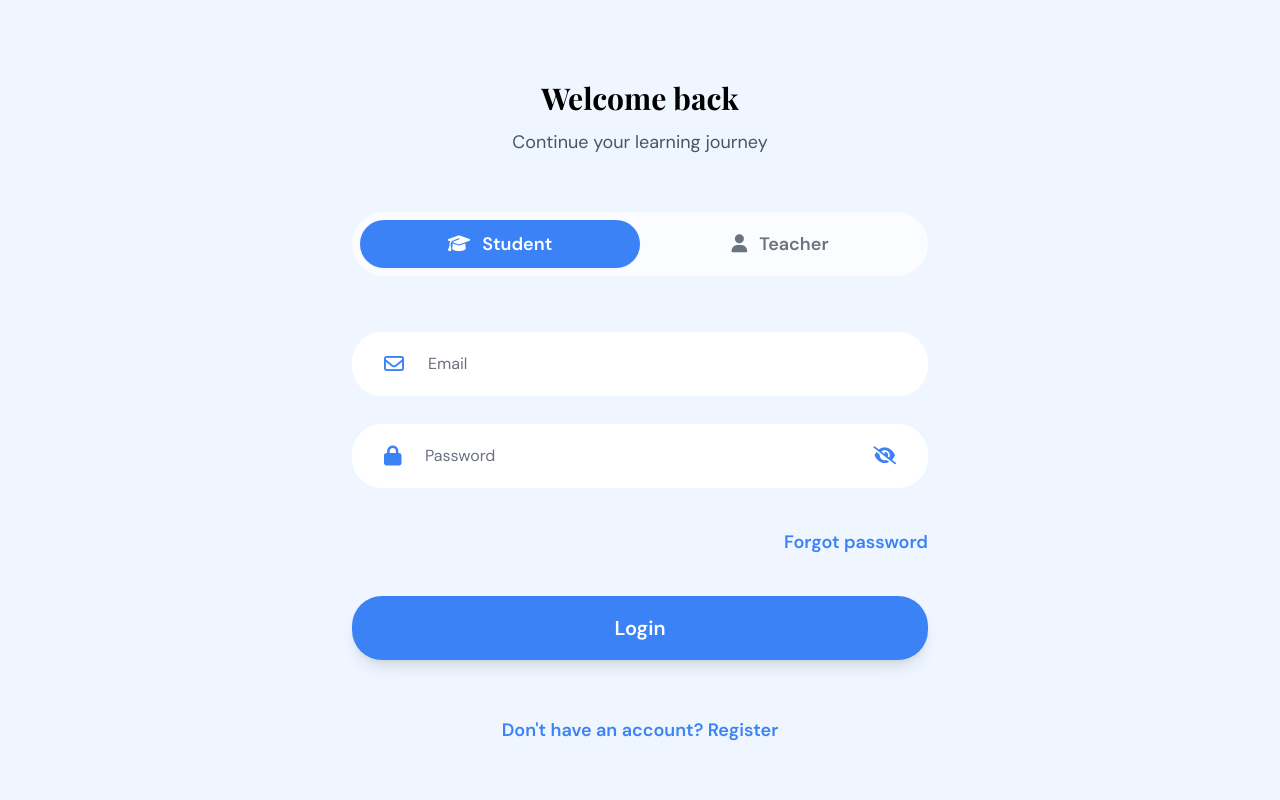
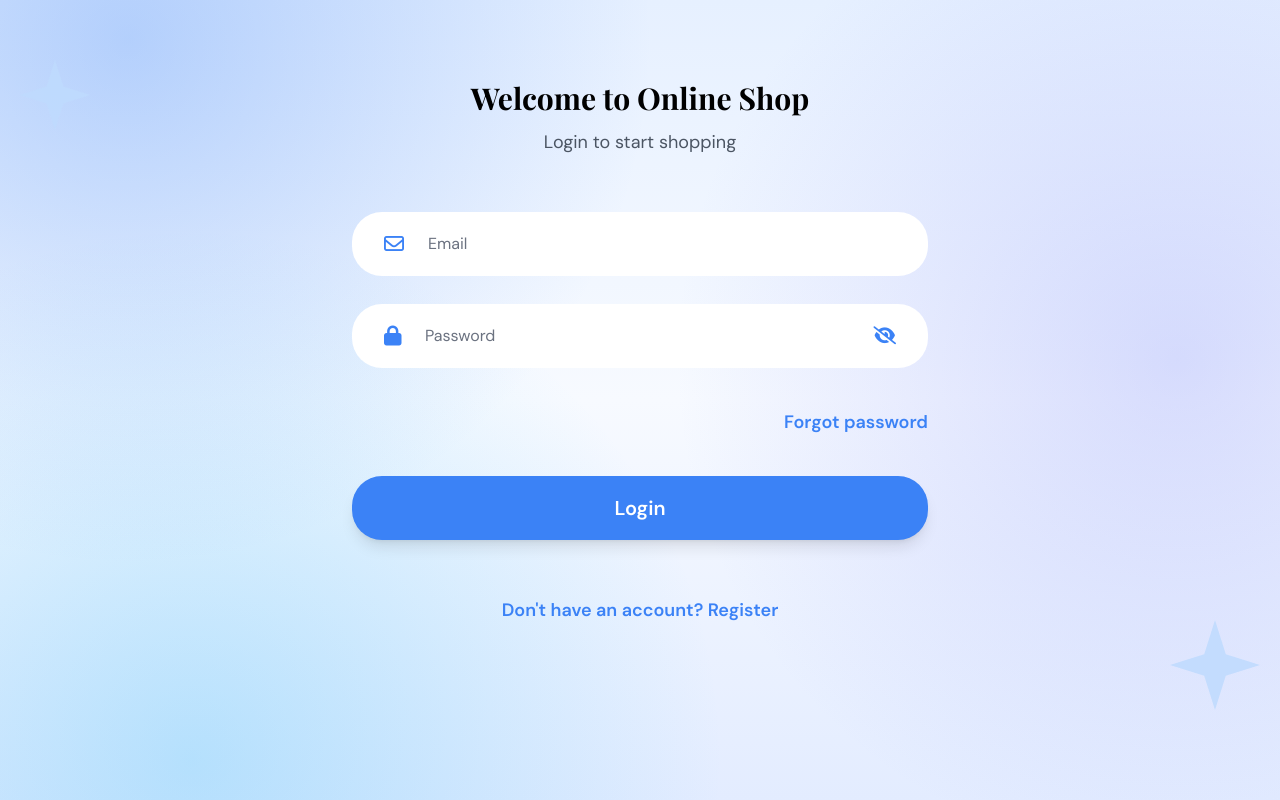
Before and after one commit to sakinatuba145/online-shop, a plain HTML site: page login/login.html in a window 1280 px wide. Drawn offline with nearby package versions, Linux system fonts and the light colour scheme.

Commit message:
Update login page

```diff
--- a/login/login.html
+++ b/login/login.html
@@ -32,54 +32,40 @@
         .title-font {
             font-family: "Playfair Display", serif;
         }
+        body {
+            background:
+                radial-gradient(circle at 10% 5%, rgba(59,130,246,.30), transparent 38%),
+                radial-gradient(circle at 92% 45%, rgba(129,140,248,.28), transparent 40%),
+                radial-gradient(circle at 15% 95%, rgba(56,189,248,.28), transparent 40%),
+                linear-gradient(180deg, #e6f0ff 0%, #f7faff 50%, #e3ecff 100%);
+        }
+        .spark {
+            position: absolute;
+            background: #bfdbfe;
+            opacity: .85;
+            clip-path: polygon(50% 0, 62% 38%, 100% 50%, 62% 62%, 50% 100%, 38% 62%, 0 50%, 38% 38%);
+        }
     </style>
-</head>
 
-<body class="min-h-screen bg-blue-50">
+<body class="min-h-screen relative overflow-x-hidden">
+<div class="spark" style="top: 60px; left: 20px; width: 70px; height: 70px;"></div>
+<div class="spark" style="bottom: 90px; right: 20px; width: 90px; height: 90px;"></div>
 
-    <main class="min-h-screen px-5 py-10">
+    <main class="relative min-h-screen px-5 py-10">
+
 
         <!-- Header -->
         <section class="text-center pt-10">
 
     <h1 class="title-font text-3xl font-bold text-black">
-                Welcome back
+        Welcome to Online Shop
     </h1>
 
     <p class="mt-3 text-lg text-gray-600">
-                Continue your learning journey
+        Login to start shopping
     </p>
 
         </section>
-
-        <!-- Student / Teacher -->
-        <div class="max-w-xl mx-auto mt-14">
-
-            <div class="bg-white/70 rounded-[32px] p-2 flex">
-
-                <!-- Student -->
-                <button
-                    id="studentBtn"
-                    onclick="selectRole('student')"
-                    class="flex-1 h-12 rounded-[25px] bg-blue-500 text-white flex items-center justify-center gap-3 text-lg font-semibold shadow-sm"
-                >
-                    <i class="fa-solid fa-graduation-cap"></i>
-                    Student
-                </button>
-
-                <!-- Teacher -->
-                <button
-                    id="teacherBtn"
-                    onclick="selectRole('teacher')"
-                    class="flex-1 h-12 rounded-[25px] text-gray-500 flex items-center justify-center gap-3 text-lg font-semibold"
-                >
-                    <i class="fa-solid fa-user"></i>
-                    Teacher
-                </button>
-
-            </div>
-
-        </div>
 
         <!-- Form -->
         <form class="max-w-xl mx-auto mt-14">
@@ -131,12 +117,14 @@
 
             </div>
             <!-- Login -->
-            <button
-                type="submit"
-                class="w-full h-16 mt-10 rounded-[30px] bg-blue-500 hover:bg-blue-600 transition text-white text-xl font-semibold shadow-lg"
+
+
+            <a
+    href="../home/amir.html"
+    class="block w-full h-16 mt-10 rounded-[30px] bg-blue-500 hover:bg-blue-600 transition text-white text-xl font-semibold shadow-lg flex items-center justify-center"
 >
     Login
-            </button>
+</a>
 
             <!-- Register -->
             <p class="text-center text-blue-500 text-lg font-semibold mt-14">
```
Lines whose indentation alone changed are shown as unchanged.
